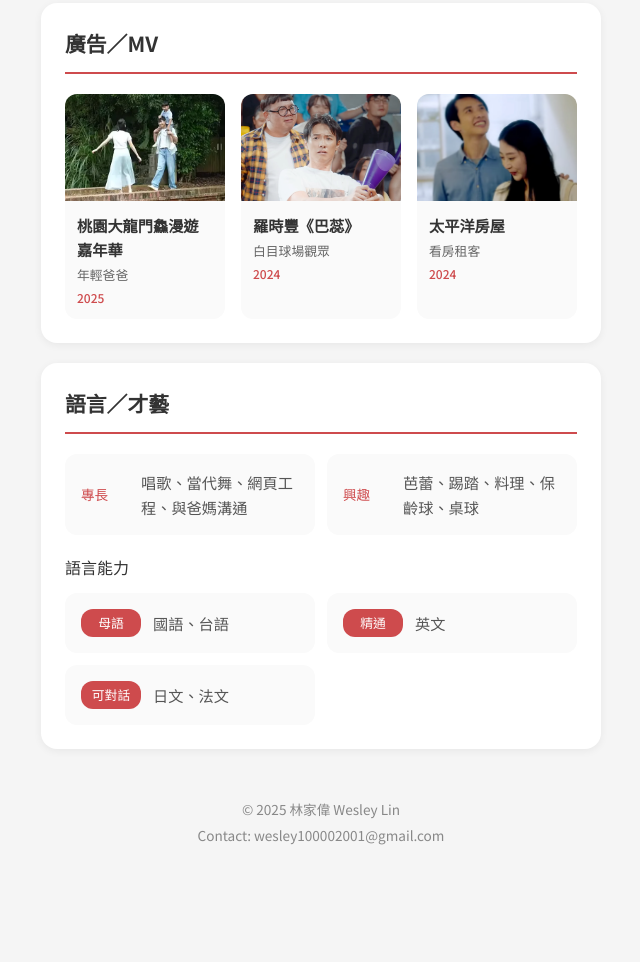
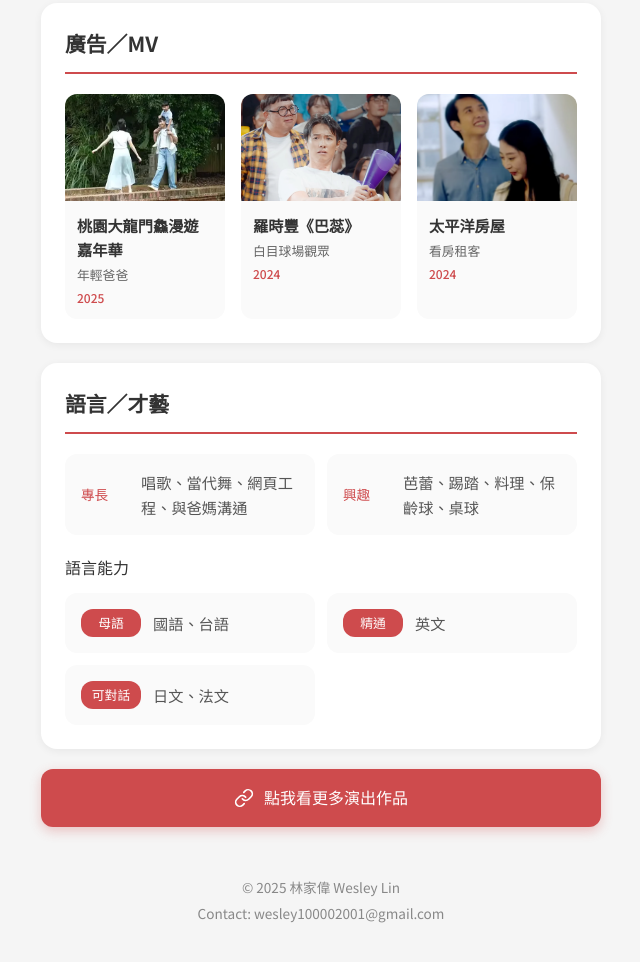
Before and after one commit to wesley100002001/wesley100002001.github.io, a website: page wesley.cwlin/index.html in a window 1280 px wide. Shown: the part 2129-3091 px from the top of the page, without its empty margins (319-959 px from the left). Before the commit the page ends 3050 px from the top, so only its background shows below. Drawn offline with Linux system fonts and the light colour scheme.

Commit message:
Repeat the CV button again

```diff
--- a/wesley.cwlin/index.html
+++ b/wesley.cwlin/index.html
@@ -108,6 +108,16 @@
             </div>
         </section>
 
+        <!-- CV Download Button (Bottom) -->
+        <a href="https://drive.google.com/file/d/1lFgPL-tpofC0eMXst_N3XPUMihWZJh5Z/view" target="_blank" class="cv-btn">
+            <svg xmlns="http://www.w3.org/2000/svg" width="20" height="20" viewBox="0 0 24 24" fill="none"
+                stroke="currentColor" stroke-width="2" stroke-linecap="round" stroke-linejoin="round">
+                <path d="M10 13a5 5 0 0 0 7.54.54l3-3a5 5 0 0 0-7.07-7.07l-1.72 1.71"></path>
+                <path d="M14 11a5 5 0 0 0-7.54-.54l-3 3a5 5 0 0 0 7.07 7.07l1.71-1.71"></path>
+            </svg>
+            點我看更多演出作品
+        </a>
+
         <!-- Footer -->
         <footer class="footer">
             <p>&copy; 2025 林家偉 Wesley Lin</p>
```
